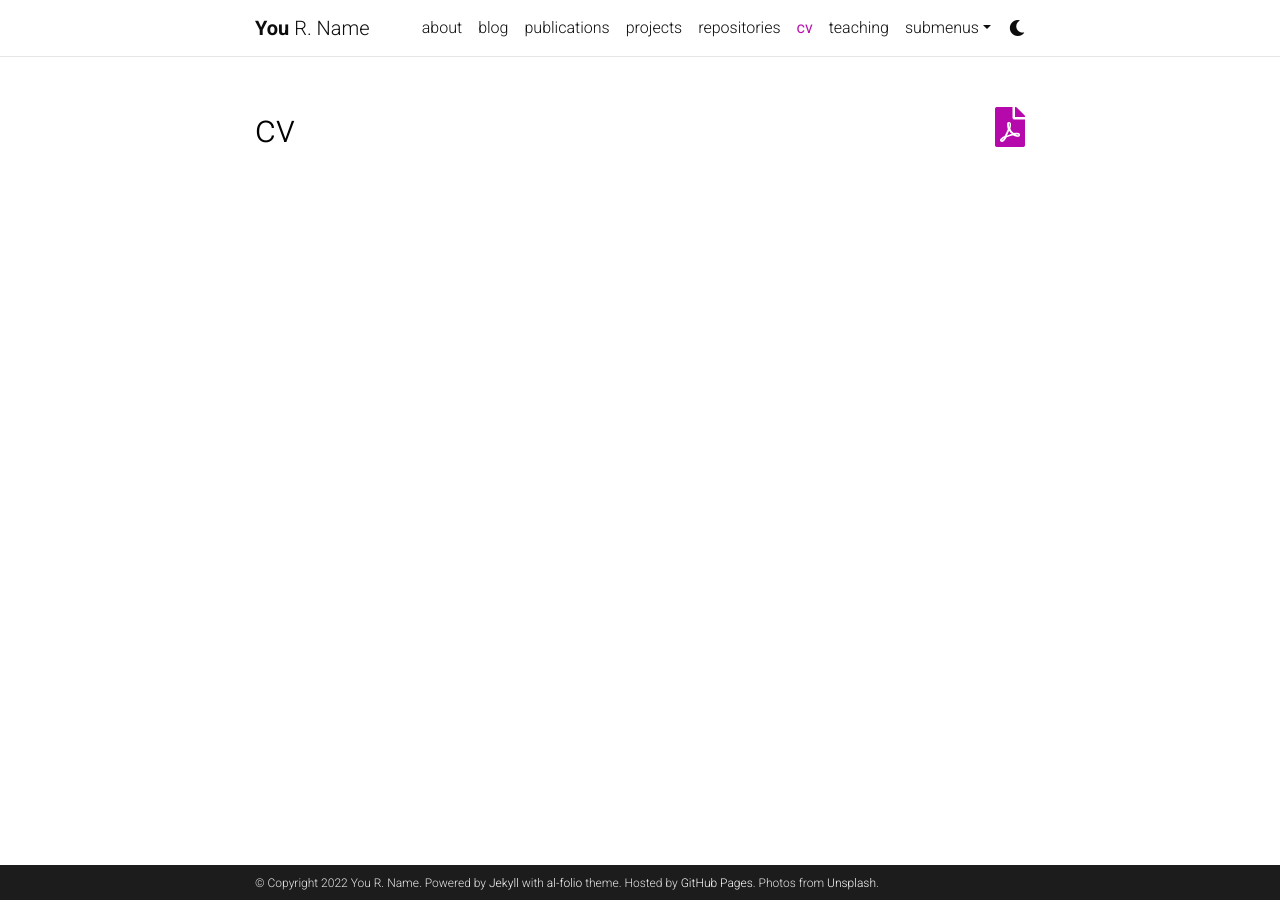
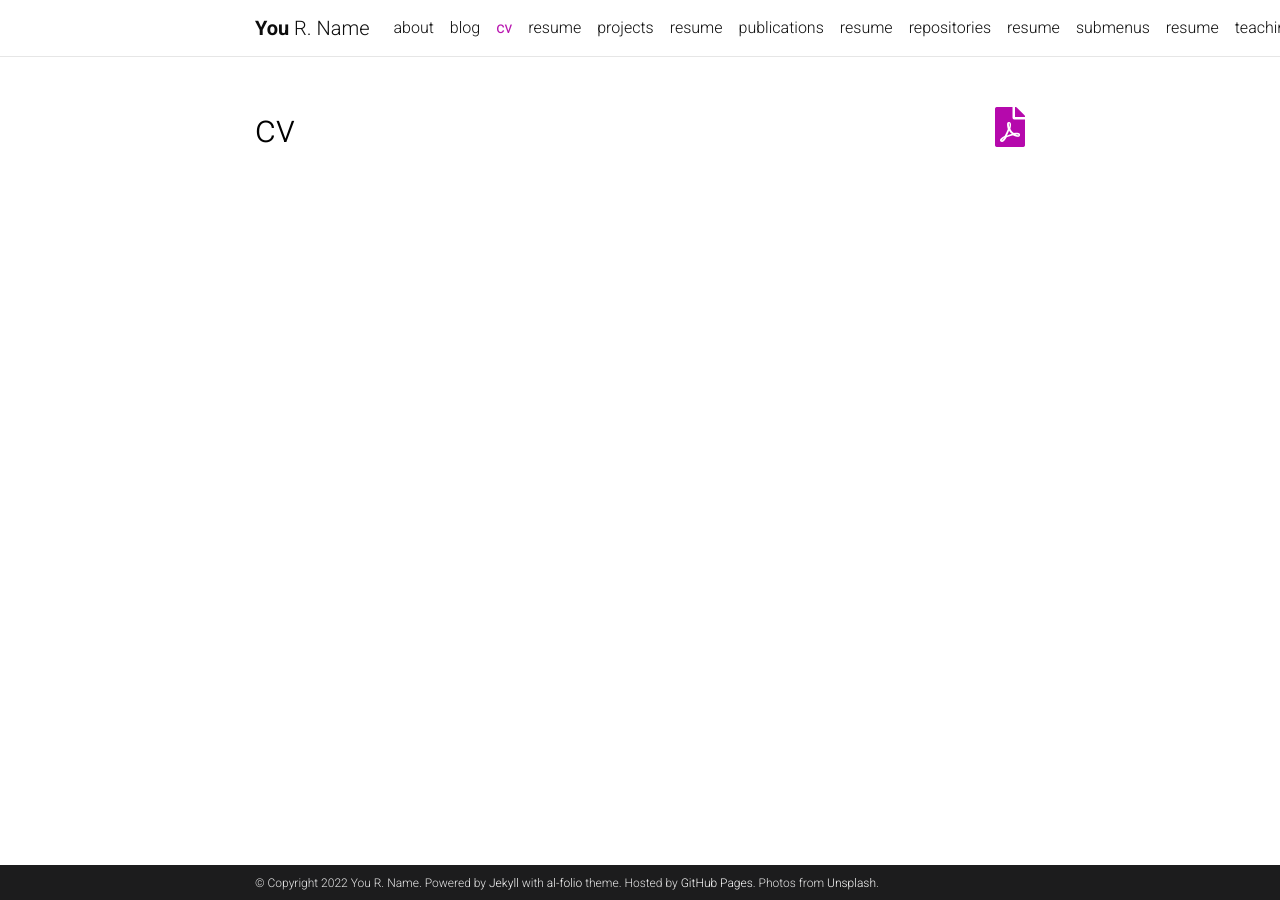
Before and after one commit to Carlosml26/Carlosml26.github.io, a Jekyll site: the page built from _pages/cv.md, in a window 1280 px wide. Built offline with Jekyll 4.4.1, drawn with Linux system fonts in a browser that asks for light colours; comment, search, counter and statistics services are not loaded; a style sheet for code colours, icons or effects is not loaded.

Commit message:
Update header.html

```diff
--- a/_includes/header.html
+++ b/_includes/header.html
@@ -1,26 +1,13 @@
-
 <header>
 
     <!-- Nav Bar -->
     <nav id="navbar" class="navbar navbar-light navbar-expand-sm {% if site.navbar_fixed %}fixed-top{% else %}sticky-top{% endif %}">
     <div class="container">
-          {% if page.permalink != '/' -%}
-          <a class="navbar-brand title font-weight-lighter" href="{{ site.baseurl }}/">
-            {%- if site.title == "blank" -%}
-              {%- if site.first_name -%}
-                <span class="font-weight-bold">{{- site.first_name -}}&nbsp;</span>
-              {%- endif -%}
-              {%- if site.middle_name -%}
-                {{- site.middle_name -}}&nbsp;
-              {%- endif -%}
-              {%- if site.last_name -%}
-                {{- site.last_name -}}
-              {%- endif -%}
-            {%- else -%}
-              {{- site.title -}}
-            {%- endif -%}
+      {% if page.title != "about" %}
+      <a class="navbar-brand title font-weight-lighter" href="{{ site.baseurl | prepend: site.url }}/">
+       {% if site.title == "blank" %}<span class="font-weight-bold">{{ site.first_name }}</span> {{ site.middle_name }}  {{ site.last_name }}{% else %}{{ site.title }}{% endif %}
       </a>
-          {%- elsif site.enable_navbar_social -%}
+      {% elsif site.enable_navbar_social %}
         <!-- Social Icons -->
         <div class="navbar-brand social">
           {% include social.html %}
@@ -33,87 +20,57 @@
         <span class="icon-bar middle-bar"></span>
         <span class="icon-bar bottom-bar"></span>
       </button>
-
       <div class="collapse navbar-collapse text-right" id="navbarNav">
         <ul class="navbar-nav ml-auto flex-nowrap">
-
-              {%- for page in site.pages -%}
-                {% if page.permalink == '/' %}
-                  {% assign about_title = page.title %}
+          <!-- About -->
+          <li class="nav-item {% if page.title == 'about' %}active{% endif %}">
+            <a class="nav-link" href="{{ '/' | relative_url }}">
+              about
+              {% if page.title == "about" %}
+                <span class="sr-only">(current)</span>
+              {% endif %}
+            </a>
+          </li>
+          {% if site.blog_name %}
+          <!-- Blog -->
+          <li class="nav-item {% if page.url contains 'blog' %}active{% endif %}">
+            <a class="nav-link" href="{{ '/blog/' | relative_url }}">
+              blog
+              {% if page.title == "blog" %}
+              <span class="sr-only">(current)</span>
+              {% endif %}
+            </a>
+          </li>
+          {% endif %}
+          <!-- Other pages -->
+          {% assign sorted_pages = site.pages | sort: "title" %}
+          {% for p in sorted_pages %}
+          {% if p.nav and p.autogen == nil %}
+          <li class="nav-item {% if page.title == p.title %}active{% endif %}">
+              <a class="nav-link" href="{{ p.url | relative_url }}">
+                {{ p.title }}
+                {% if page.title == p.title %}
+                <span class="sr-only">(current)</span>
+                {% endif %}
+              </a>
+          </li>
+          <!-- resume -->
+          <li class="nav-item">
+            <a class="nav-link" href="/assets/pdf/Curriculum_Vitae.pdf">resume</a>
+          </li>
           {% endif %}
           {% endfor %}
-
-              <!-- About -->
-              <li class="nav-item {% if page.permalink == '/' %}active{% endif %}">
-                <a class="nav-link" href="{{ '/' | relative_url }}">{{ about_title }}
-                  {%- if page.permalink == '/' -%}
-                  <span class="sr-only">(current)</span>
-                  {%- endif -%}
-                </a>
-              </li>
-              {% if site.blog_nav_title %}
-              <!-- Blog -->
-              <li class="nav-item {% if page.url contains 'blog' %}active{% endif %}">
-                <a class="nav-link" href="{{ '/blog/' | relative_url }}">{{ site.blog_nav_title }}
-                  {%- if page.url contains 'blog' -%}
-                  <span class="sr-only">(current)</span>
-                  {%- endif -%}
-                </a>
-              </li>
-              {%- endif %}
-
-              <!-- Other pages -->
-              {%- assign sorted_pages = site.pages | sort: "nav_order" -%}
-              {%- for p in sorted_pages -%}
-              {%- if p.nav and p.autogen == nil -%}
-              {%- if p.dropdown %}
-              <li class="nav-item dropdown {% if page.title == p.title %}active{% endif %}">
-                <a class="nav-link dropdown-toggle" href="#" id="navbarDropdown" role="button" data-toggle="dropdown" aria-haspopup="true" aria-expanded="false">{{ p.title }}
-                  {%- if page.title == p.title -%}
-                  <span class="sr-only">(current)</span>
-                  {%- endif -%}
-                </a>
-                <div class="dropdown-menu dropdown-menu-right" aria-labelledby="navbarDropdown">
-                  {%- for child in p.children -%}
-                  {%- if child.title == 'divider' %}
-                  <div class="dropdown-divider"></div>
-                  {%- else %}
-                  <a class="dropdown-item" href="{{ child.permalink | relative_url }}">{{ child.title }}</a>
-                  {%- endif -%}
-                  {% endfor %}
-                </div>
-              </li>
-              {%- else %}
-              <li class="nav-item {% if page.title == p.title %}active{% endif %}">
-                <a class="nav-link" href="{{ p.url | relative_url }}">{{ p.title }}
-                  {%- if page.title == p.title -%}
-                  <span class="sr-only">(current)</span>
-                  {%- endif -%}
-                </a>
-              </li>
-              {%- endif -%}
-              {%- endif -%}
-              {% endfor -%}
-              {%- if site.enable_darkmode %}
-
-              <!-- Toogle theme mode -->
-              <li class="toggle-container">
-                <button id="light-toggle" title="Change theme">
+          {% if site.enable_darkmode %}
+            <div class = "toggle-container">
+              <a id = "light-toggle">
                   <i class="fas fa-moon"></i>
                   <i class="fas fa-sun"></i>
-                </button>
-              </li>
-              {%- endif %}
+              </a>
+            </div>
+          {% endif %}
         </ul>
       </div>
     </div>
   </nav>
-{% if site.enable_progressbar %}
-      <!-- Scrolling Progress Bar -->
-      <progress id="progress" value="0">
-        <div class="progress-container">
-          <span class="progress-bar"></span>
-        </div>
-      </progress>
-{%- endif %}
+
 </header>
```
Lines whose indentation alone changed are shown as unchanged.
